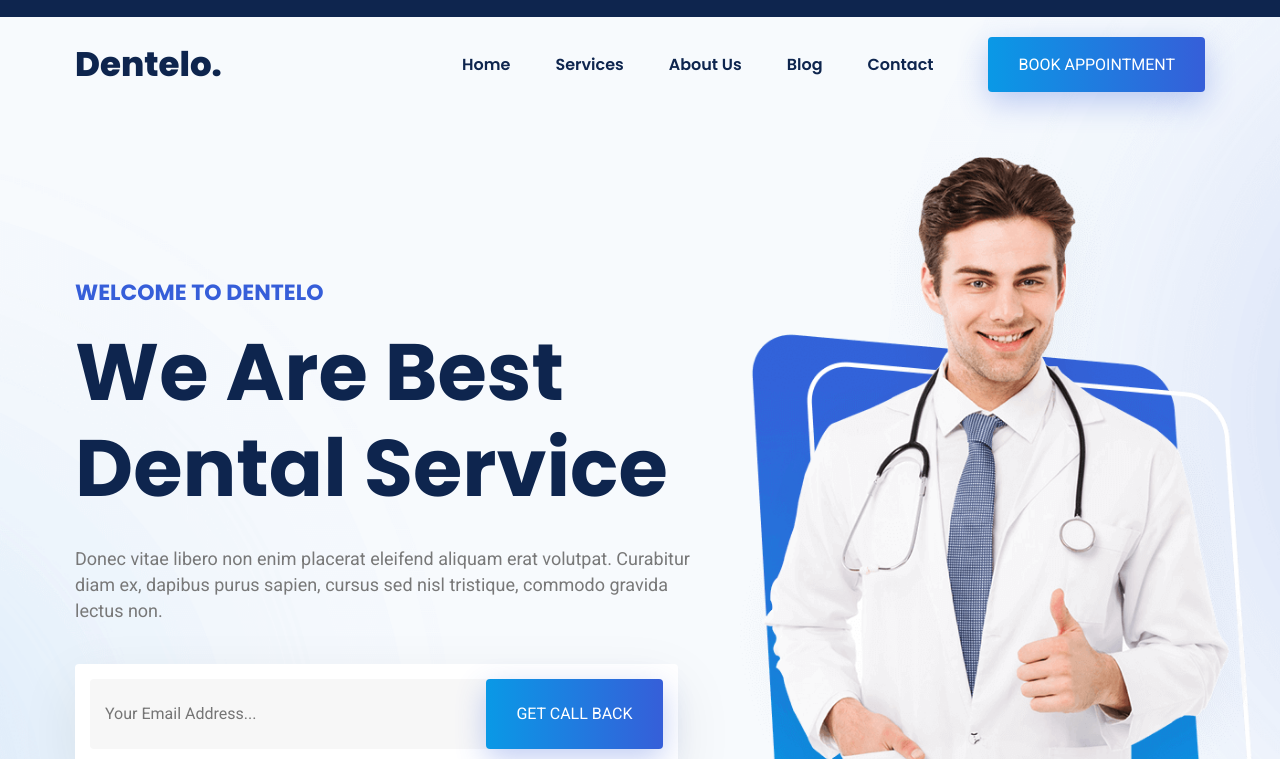
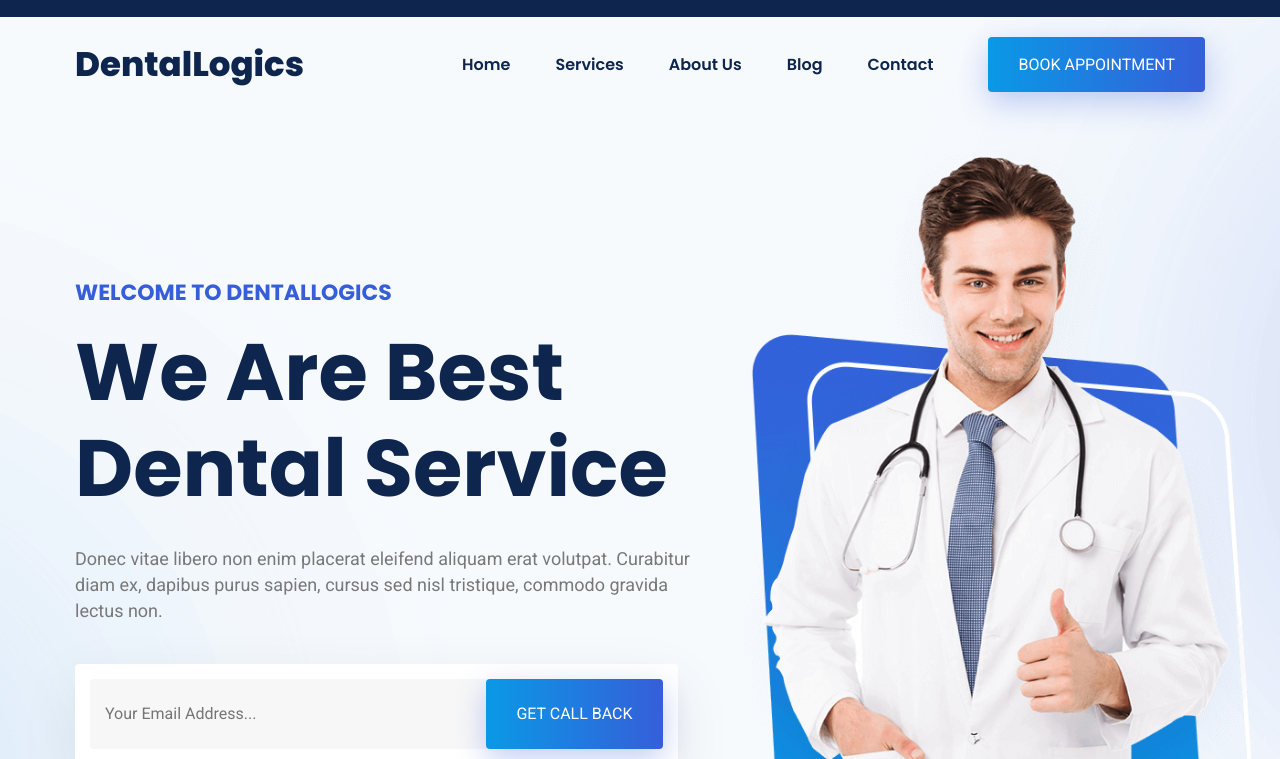
Before and after one commit to aayumlop/aayumlop, a plain HTML site: page index.html in a window 1280 px wide. Shown: the part 41-800 px from the top of the page. Drawn offline with nearby package versions, Linux system fonts and the light colour scheme.

Commit message:
Update index.html

```diff
--- a/index.html
+++ b/index.html
@@ -5,7 +5,7 @@
   <meta charset="UTF-8">
   <meta http-equiv="X-UA-Compatible" content="IE=edge">
   <meta name="viewport" content="width=device-width, initial-scale=1.0">
-  <title>Dentelo - We Are Best Dental Service</title>
+  <title>DentalLogics - We Are Best Dental Service</title>
 
   <!--
     - favicon
@@ -88,7 +88,7 @@
     <div class="header-bottom" data-header>
       <div class="container">
 
-        <a href="#" class="logo">Dentelo.</a>
+        <a href="#" class="logo">DentalLogics</a>
 
         <nav class="navbar container" data-navbar>
           <ul class="navbar-list">
@@ -145,7 +145,7 @@
 
           <div class="hero-content">
 
-            <p class="section-subtitle">Welcome To Dentelo</p>
+            <p class="section-subtitle">Welcome To DentalLogics</p>
 
             <h1 class="h1 hero-title">We Are Best Dental Service</h1>
 
```
